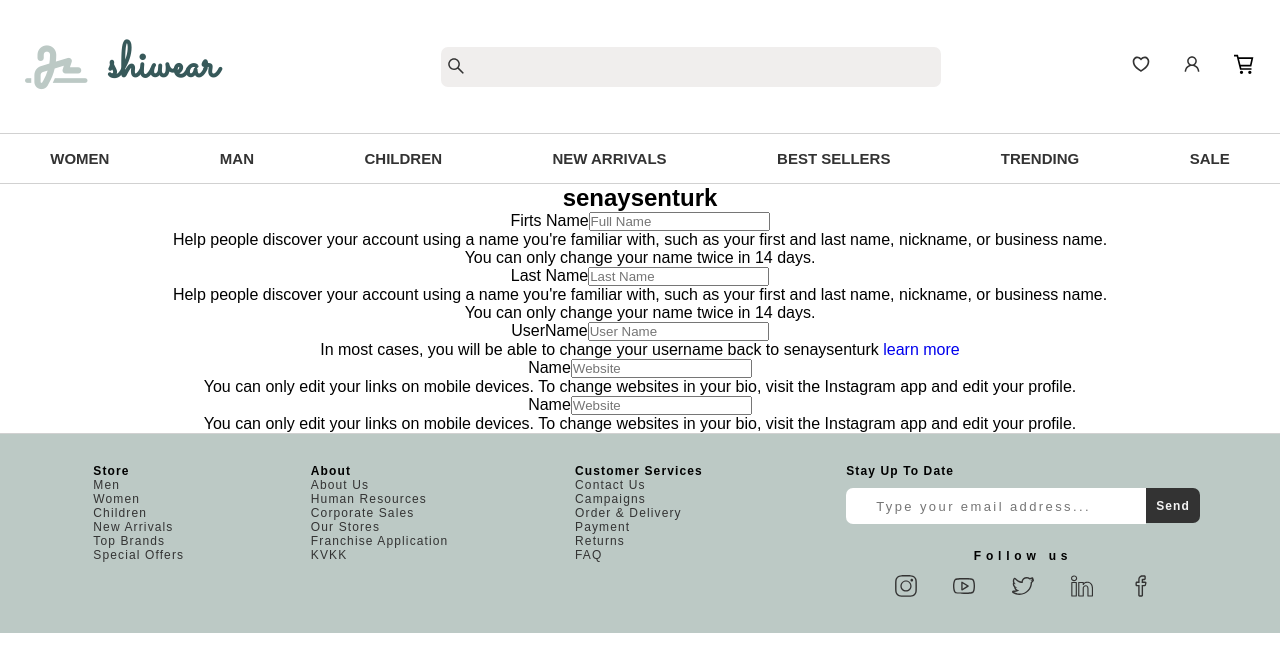
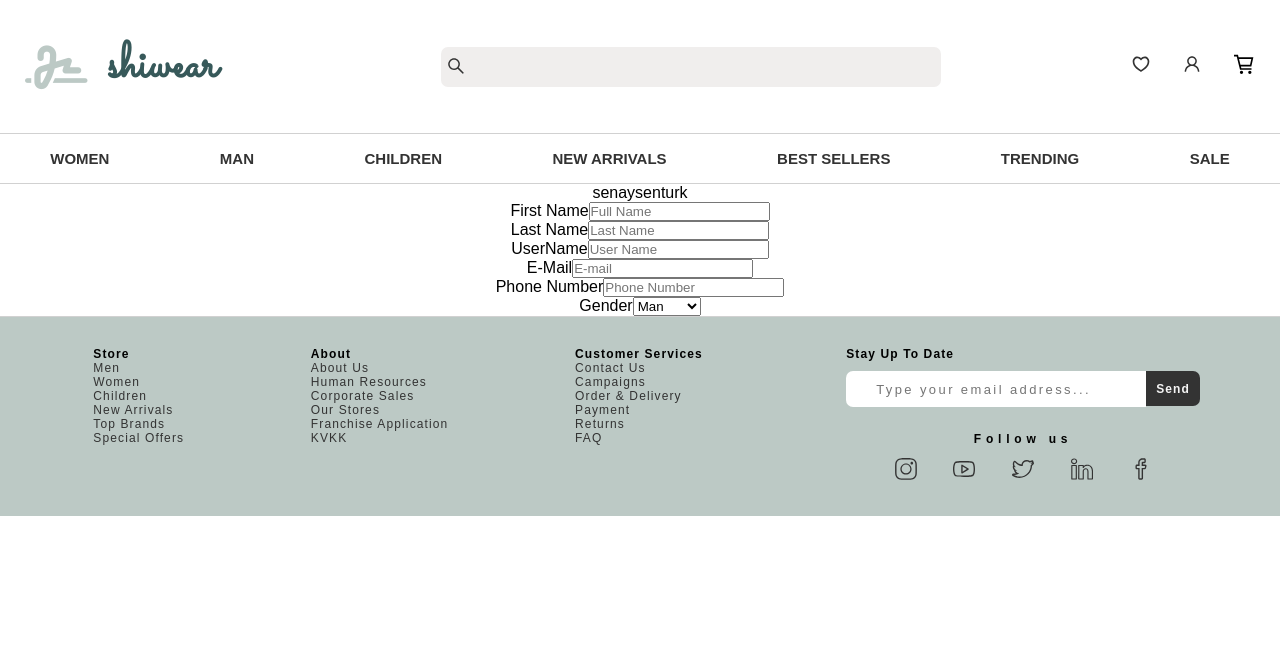
Before and after one commit to senaysenturk/e-commerce, a React (Create React App) app: page /user-profile in a window 1280 px wide. Shown: the top 672 px of the page. Built offline with nearby package versions, Linux system fonts and the light colour scheme.

Commit message:
#29 Profile detail page create

```diff
--- a/src/pages/user-profile/UserProfile.js
+++ b/src/pages/user-profile/UserProfile.js
@@ -4,65 +4,65 @@ import { Link, useNavigate } from "react-router-dom";
 const UserProfile = () => {
   return (
     <div className="user-profile">
-      <div className="user-info"></div>
-      <div className="user-summary">
-        <h2 id="username">senaysenturk</h2>
+
+      <div className="user-info">
+        <label  id="username">senaysenturk</label>
       </div>
 
-      <div className="full-name" />
-      <label for="full-name">Firts Name</label>
-      <input type="text" className="full-name" name="full-name" placeholder="Full Name" />
-      <div className="foot-notes">
-        <p>
-          Help people discover your account using a name you're familiar with,
-          such as your first and last name, nickname, or business name.
-          <br />
-          You can only change your name twice in 14 days.
-        </p>
+      <div className="first-name">
+        <label for="first-name">First Name</label>
+        <input
+          type="text"
+          className="first-name"
+          name="first-name"
+          placeholder="Full Name"
+        />
       </div>
 
-      <div className="last-name" />
-      <label for="last-name">Last Name</label>
-      <input type="text" className="last-name" name="last-name" placeholder="Last Name" />
-      <div className="foot-notes">
-        <p>
-          Help people discover your account using a name you're familiar with,
-          such as your first and last name, nickname, or business name.
-          <br />
-          You can only change your name twice in 14 days.
-        </p>
+      <div className="last-name">
+        <label for="last-name">Last Name</label>
+        <input
+          type="text"
+          className="last-name"
+          name="last-name"
+          placeholder="Last Name"
+        />
       </div>
 
-      <div className="user-name" />
-      <label for="user-name">UserName</label>
-      <input type="text" id="username" name="user-name" placeholder="User Name"/>
-      <div className="foot-notes">
-        <p>
-          In most cases, you will be able to change your username back to{" "}
-          <span id="username">senaysenturk</span> <Link>learn more</Link>
-        </p>
+      <div className="user-name">
+        <label for="user-name">UserName</label>
+        <input
+          type="text"
+          id="username"
+          name="user-name"
+          placeholder="User Name"
+        />
       </div>
 
-      <div className="website" />
-      <label for="website">Name</label>
-      <input type="url" className="website" name="website" placeholder="Website" />
-      <div className="foot-notes">
-        <p>
-        You can only edit your links on mobile devices. To change websites in your bio, visit the Instagram app and edit your profile.
-        </p>
+      <div id="email">
+        <label for="email">E-Mail</label>
+        <input type="user-email" id="email" name="email" placeholder="E-mail" />
       </div>
 
-      <div className="bio" />
-      <label for="bio">Name</label>
-      <input type="url" className="website" name="website" placeholder="Website" />
-      <div className="foot-notes">
-        <p>
-        You can only edit your links on mobile devices. To change websites in your bio, visit the Instagram app and edit your profile.
-        </p>
+      <div className="phone">
+        <label for="phone">Phone Number</label>
+        <input type="url" id="phone" name="phone" placeholder="Phone Number" />
       </div>
 
+      <div className="gender">
+      <label for="gender">Gender</label>
+      <select id="gender" name="gender" >
+        <option>Man</option>
+        <option>Woman</option>
+        <option>Other</option>
+        </select>
+
+      </div>
 
     </div>
+
+
+
   );
 };
 
--- a/src/pages/user-profile/style.scss
+++ b/src/pages/user-profile/style.scss
@@ -0,0 +1,24 @@
+.user-profile {
+    display: flex;
+    flex-direction: column;
+    // align-items: stretch;
+//     gap:20px;
+//     margin-bottom: 16px;
+//    color: rgb(55, 90, 90);
+
+  div {
+    // align-items: stretch;
+    // border: 0;
+    // // box-sizing: border-box;
+    // display: grid;
+    // grid-template-columns: auto 1fr 1fr auto;
+    // flex-direction: column;
+    // // font: inherit;
+    // font-size: 60%;
+    // margin: 0;
+    // min-width: 50px;
+    // padding: 0;
+    // position: relative;
+    // vertical-align: baseline;
+  }
+}
```
